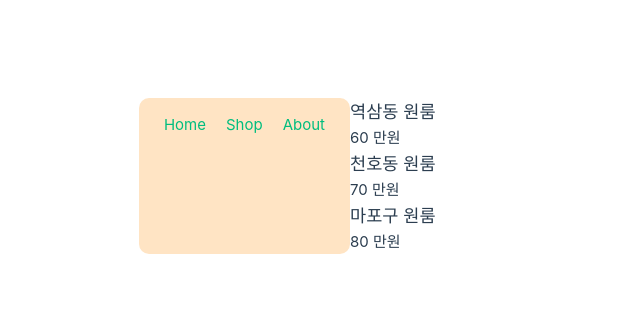
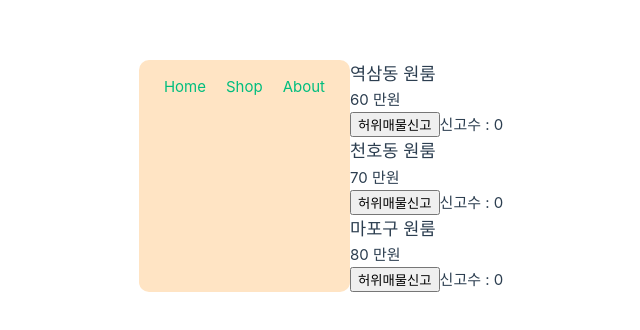
Before and after one commit to thalals/vue_lab, a Vue app in the folder vuedongsan/: page / in a window 1280 px wide. Shown: the part 224-554 px from the top of the page, without its empty margins (290-930 px from the left). Built offline with nearby package versions, Linux system fonts and the light colour scheme.

Commit message:
#3 vue 이벤트 핸들러, vue js 함수 문법

```diff
--- a/vuedongsan/src/App.vue
+++ b/vuedongsan/src/App.vue
@@ -1,6 +1,3 @@
-<script setup>
-</script>
-
 <template>
 
   <div class="menu">
@@ -11,25 +8,35 @@
     <div v-for="(product, index) in products" :key="index">
       <h3> {{ product }}</h3>
       <p> {{ prices[index] }} 만원 </p>
+      <button v-on:click="increaseReports(index)">허위매물신고</button>
+      <span>신고수 : {{ 신고수[index] }}</span>
     </div>
+
   </main>
+
 </template>
 
 <script>
+//데이터 선언
+export default {
+  name: 'App',
+  data() {
+    return {
+      prices: [60, 70, 80],
+      css_color_style: 'color : blue',
+      products: ['역삼동 원룸', '천호동 원룸', '마포구 원룸'],
+      menus: ['Home', 'Shop', 'About'],
+      신고수: [0,0,0]
+    }
+  },
 
-  //데이터 선언
-  export default {
-    name: 'App',
-    data(){
-      return {
-        prices : [60,70,80],
-        css_color_style : 'color : blue',
-        products : ['역삼동 원룸', '천호동 원룸', '마포구 원룸'],
-        menus : ['Home', 'Shop', 'About']
-      }
+  methods : {
+    increaseReports(index) {
+      this.신고수[index] += 1;
     }
   }
 
+}
 </script>
 
 <style scoped>
@@ -40,7 +47,7 @@
   border-radius: 10px;
 }
 
-.menu a{
+.menu a {
   padding: 10px;
 }
 
```
